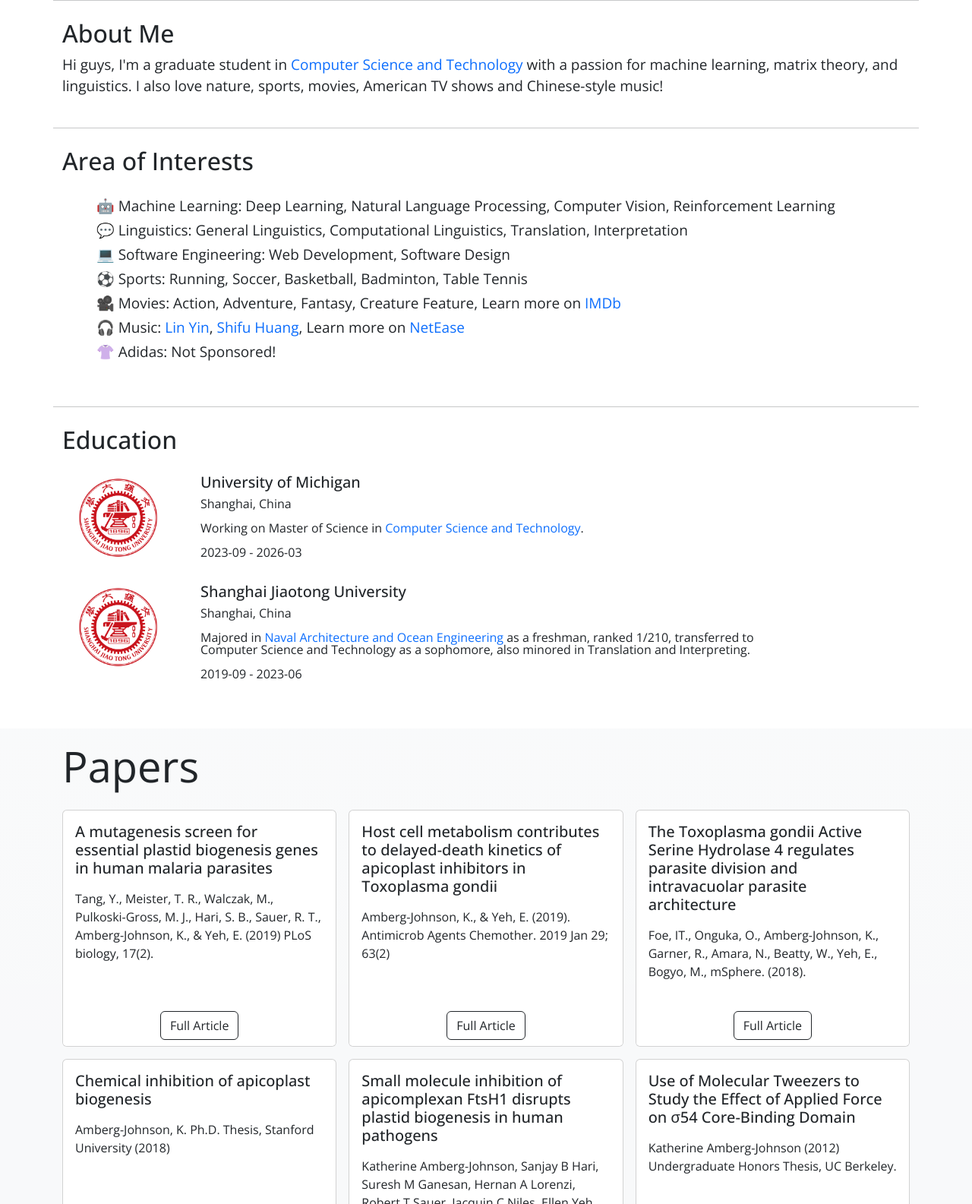
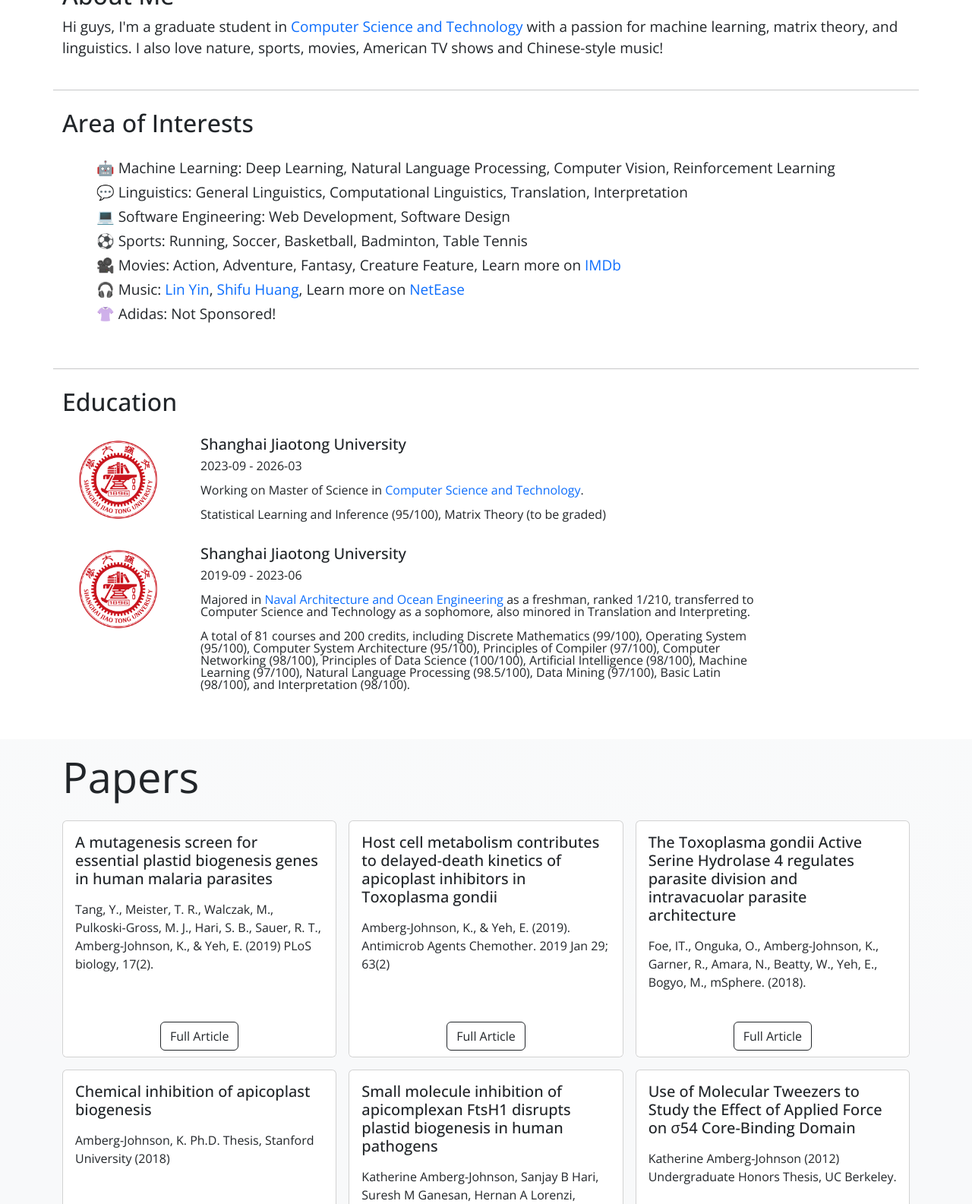
Before and after one commit to Geralt-Targaryen/Geralt-Targaryen.github.io, a Jekyll site: the page built from index.html, in a window 1280 px wide, cut to the strip 335-1920 px from the top of the page. Shown: the whole strip at 76% size. Built offline with Jekyll 4.4.1, drawn with Linux system fonts in a browser that asks for light colours.

Commit message:
course info

```diff
--- a/_data/bio.json
+++ b/_data/bio.json
@@ -25,9 +25,10 @@
 
   "education": [
     {
-      "institution": "University of Michigan",
+      "institution": "Shanghai Jiaotong University",
       "url": "https://www.sjtu.edu.cn/",
       "major": "Working on Master of Science in <a href=\"https://www.cs.sjtu.edu.cn/index.aspx\" target=\"_blank\">Computer Science and Technology</a>.",
+      "course": "Statistical Learning and Inference (95/100), Matrix Theory (to be graded)",
       "startDate": "2023-09",
       "endDate": "2026-03",
       "location": "Shanghai, China",
@@ -37,6 +38,7 @@
     "institution": "Shanghai Jiaotong University",
     "url": "https://www.sjtu.edu.cn/",
     "major": "Majored in <a href=\"https://music.163.com/#/user/home?id=472019108\" target=\"_blank\">Naval Architecture and Ocean Engineering</a> as a freshman, ranked 1/210, transferred to Computer Science and Technology as a sophomore, also minored in Translation and Interpreting.",
+    "course": "A total of 81 courses and 200 credits, including Discrete Mathematics (99/100), Operating System (95/100), Computer System Architecture (95/100), Principles of Compiler (97/100), Computer Networking (98/100), Principles of Data Science (100/100), Artificial Intelligence (98/100), Machine Learning (97/100), Natural Language Processing (98.5/100), Data Mining (97/100), Basic Latin (98/100), and Interpretation (98/100).",
     "startDate": "2019-09",
     "endDate": "2023-06",
     "location": "Shanghai, China",
--- a/_includes/about/about.html
+++ b/_includes/about/about.html
@@ -66,9 +66,9 @@
             </div>
             <div class="col-lg-8 align-self-center">
               <h5>{{ education.institution }}</h5>
-              <p>{{ education.location }}</p>
+              <p>{{ education.startDate }} - {{ education.endDate }}</p>
               <p>{{ education.major }}</p>
-              <p>{{ education.startDate }} - {{ education.endDate }}</p>
+              <p>{{ education.course }}</p>
               <!--add an empty line-->
               <br>
             </div>
--- a/css/techfolio-theme/default.css
+++ b/css/techfolio-theme/default.css
@@ -54,13 +54,3 @@ li.interest {
   background-color: var(--bs-white);
   border-top: none;
 }
-
-/*padding for navbar*/
-body {
-  padding-top: 50px;
-}
-
-p.small_height {
-  margin-top: 0.5em;
-  margin-bottom: 0.5em;
-}
```
